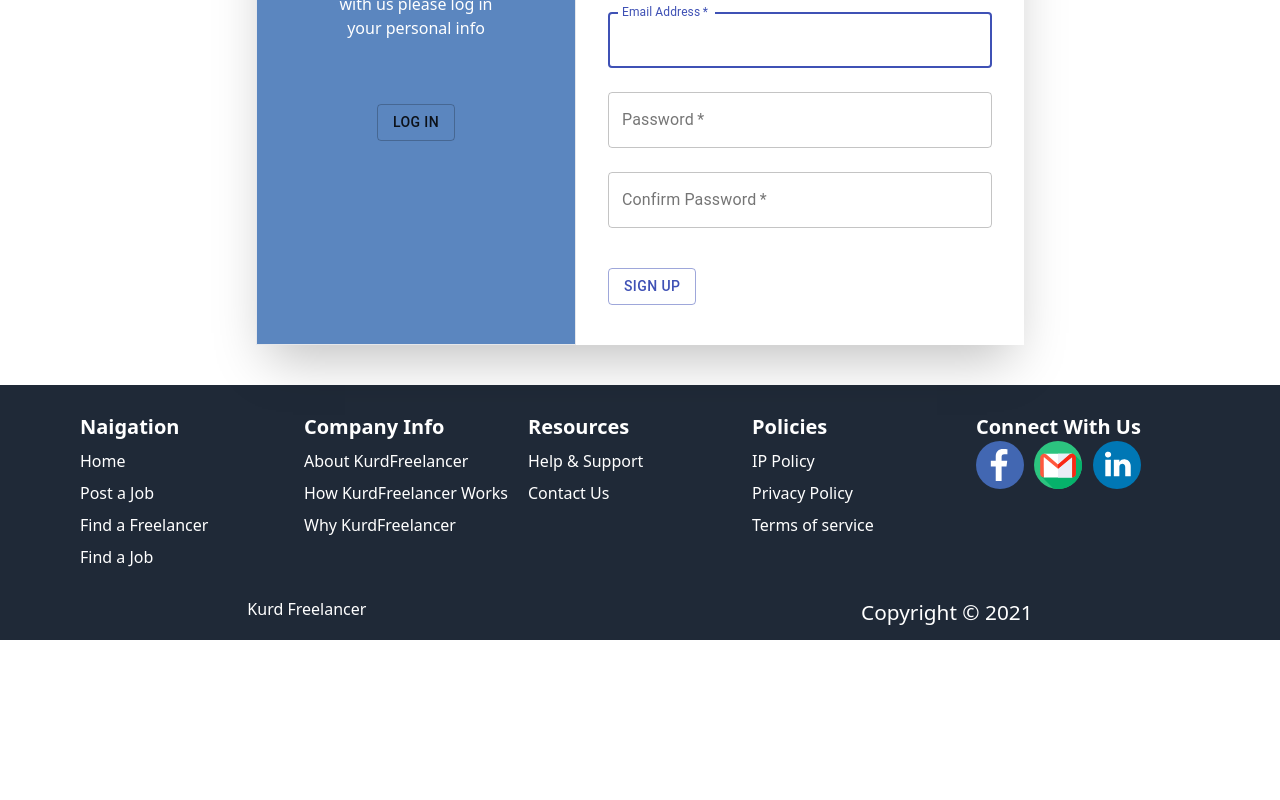
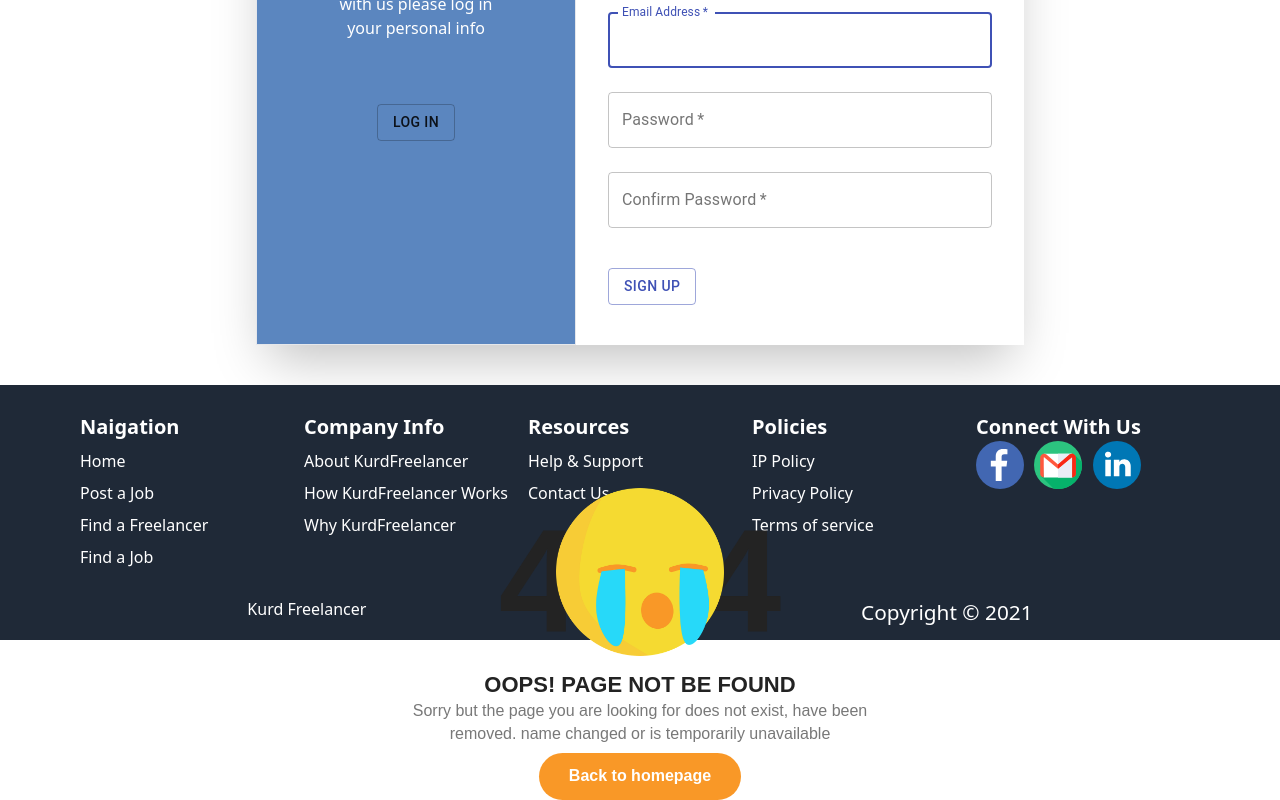
Before and after one commit to abdulbasit-dev/kurd-freelancers, a React (Create React App) app: page /register in a window 1280 px wide. Shown: the part 456-1256 px from the top of the page. Before the commit the page ends 1096 px from the top, so only its background shows below. Built offline with nearby package versions, Linux system fonts and the light colour scheme.

Commit message:
fix page 404

```diff
--- a/src/App.js
+++ b/src/App.js
@@ -56,7 +56,7 @@
   if (token) {
 
     routes = (
-      <div className='flex-1'>
+      <>
         <Route path='/post-job' exact>
           <Header />
           <PostJob />
@@ -71,11 +71,14 @@
           <Header />
           <ProfileSetting />
         </Route>
-      </div>
+        <Route>
+          <Page404 />
+        </Route>
+      </>
     );
   } else {
     routes = (
-      <div className='flex-1'>
+      <>
         <Route path='/signin'>
           <Header />
           <SignIn />
@@ -86,14 +89,17 @@
           <Singnup />
           <Footer className='xl:absolute' />
         </Route>
-      </div>
+        <Route>
+          <Page404 />
+        </Route>
+      </>
     );
   }
 
   return (
     <Router>
       <Switch>
-        <div className=' flex flex-col h-screen'>
+        <div className='flex flex-col h-screen'>
           <ToastContainer />
           <Route path='/' exact>
             <Header />
@@ -128,9 +134,6 @@
           </Route>
           {routes}
         </div>
-        <Route>
-          <Page404 />
-        </Route>
       </Switch>
     </Router>
   );
```
Also changed, not shown: 1 other file (tests, documents, lock files or other folders).
